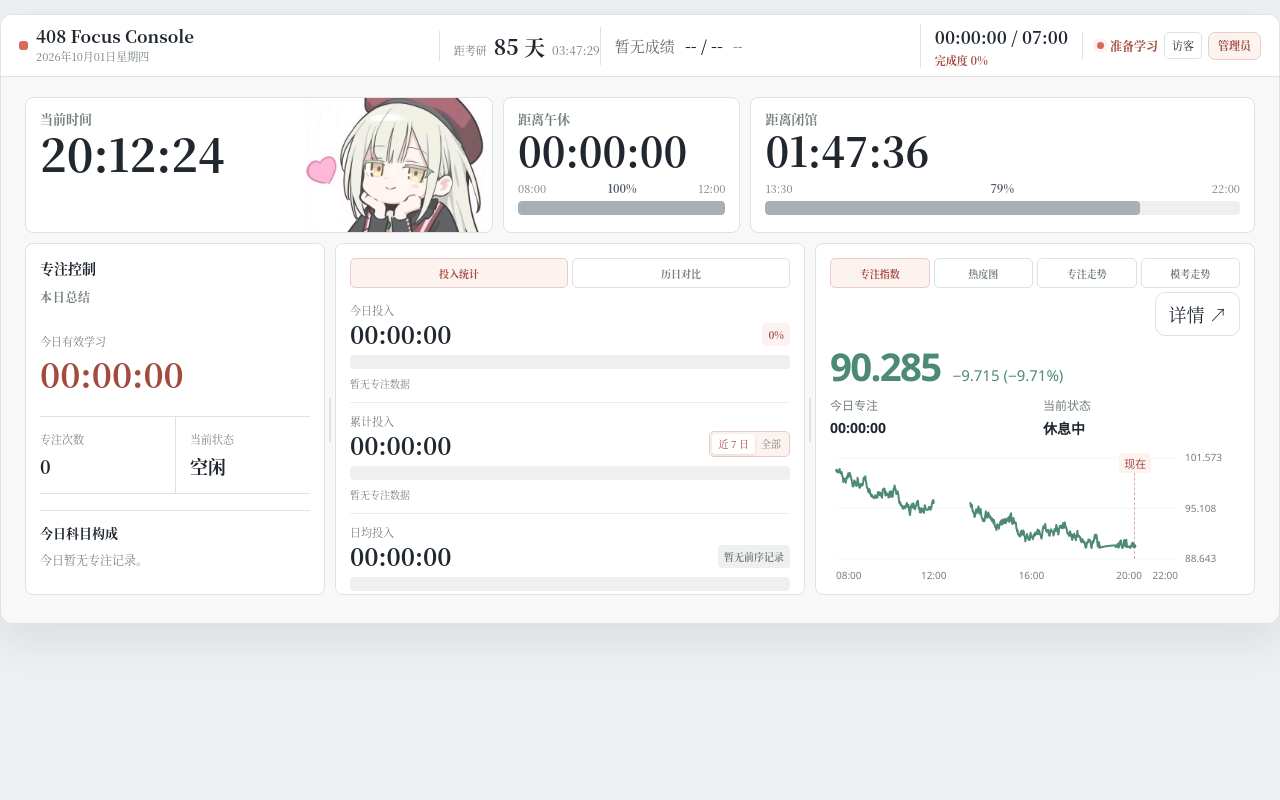
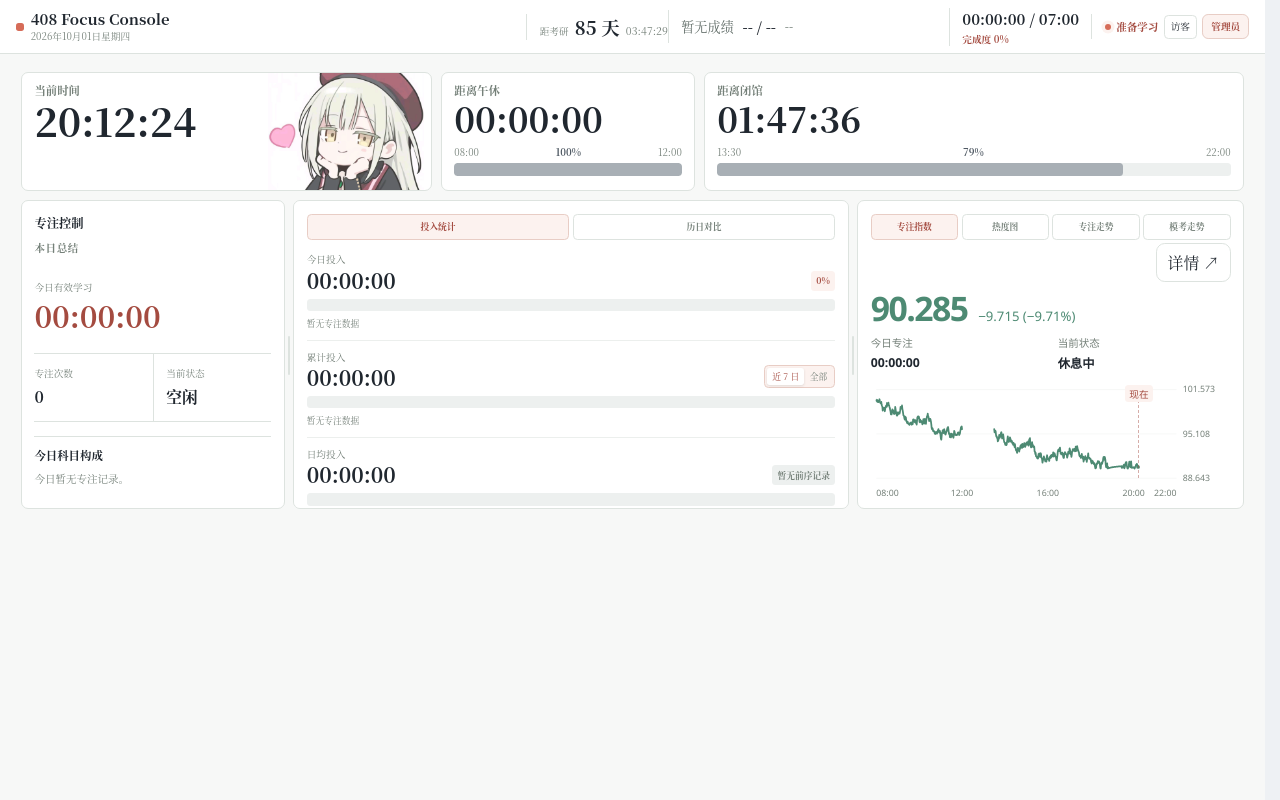
Before and after one commit to GYPp1us/408-Dashboard, a Flask app: page /guest in a window 1280 px wide. Run offline with Flask 3, Linux system fonts and the light colour scheme; data comes from the database, SQL or seed files in the repository; data that the repository does not hold is empty.

Commit message:
fix: scale wide dashboard to usable viewport

```diff
--- a/app/static/app.js
+++ b/app/static/app.js
@@ -11,6 +11,7 @@
     settled: ["#6f8f78", "#557763", "#8aa891", "#486653", "#789c81", "#abc0ad", "#5d8068", "#94ae99"],
   };
   const $ = (selector) => document.querySelector(selector);
+  const elementScale = (element) => window.MutsumiViewport?.elementScale(element) || 1;
   const getThemePalette = (active = Boolean(state.dashboard?.focus?.active)) => {
     if (active) return themePalettes.focus;
     if (state.dashboard?.daily_settlement) return themePalettes.settled;
@@ -608,7 +609,7 @@
     };
     grid.onpointermove = (event) => {
       if (!drag || event.pointerId !== drag.pointerId) return;
-      const delta = event.clientX - drag.startX;
+      const delta = (event.clientX - drag.startX) / elementScale(grid);
       if (!drag.moved && Math.abs(delta) > 4) {
         drag.moved = true;
         grid.setPointerCapture(event.pointerId);
@@ -1242,7 +1243,8 @@
   function syncFocusStripSelection(strip, snap = false) {
     const options = [...strip.querySelectorAll("[data-focus-option]")];
     if (!options.length) return;
-    const center = strip.getBoundingClientRect().left + strip.clientWidth / 2;
+    const stripBounds = strip.getBoundingClientRect();
+    const center = stripBounds.left + stripBounds.width / 2;
     const closest = options.reduce((best, option) => {
       const bounds = option.getBoundingClientRect();
       const distance = Math.abs(bounds.left + bounds.width / 2 - center);
@@ -1267,7 +1269,7 @@
     });
     strip.addEventListener("pointermove", (event) => {
       if (!dragging || dragging.pointerId !== event.pointerId) return;
-      strip.scrollLeft = dragging.scrollLeft - (event.clientX - dragging.startX);
+      strip.scrollLeft = dragging.scrollLeft - (event.clientX - dragging.startX) / elementScale(strip);
     });
     const finish = (event) => {
       if (!dragging || dragging.pointerId !== event.pointerId) return;
@@ -1894,20 +1896,25 @@
     const context = canvas.getContext("2d");
     if (!context) return;
     const ratio = Math.min(2, window.devicePixelRatio || 1);
+    let width;
+    let height;
     const resize = () => {
-      canvas.width = Math.floor(window.innerWidth * ratio);
-      canvas.height = Math.floor(window.innerHeight * ratio);
-      canvas.style.width = `${window.innerWidth}px`;
-      canvas.style.height = `${window.innerHeight}px`;
-      context.setTransform(ratio, 0, 0, ratio, 0, 0);
+      width = window.MutsumiViewport?.logicalWidth || window.innerWidth;
+      height = window.MutsumiViewport?.logicalHeight || window.innerHeight;
+      canvas.style.width = `${width}px`;
+      canvas.style.height = `${height}px`;
+      const renderRatio = ratio * elementScale(canvas);
+      canvas.width = Math.floor(width * renderRatio);
+      canvas.height = Math.floor(height * renderRatio);
+      context.setTransform(renderRatio, 0, 0, renderRatio, 0, 0);
     };
     resize();
     const colors = ["#6f8f78", "#b88b63", "#9a86c3", "#d7a45c"];
     const particles = [];
     const bursts = [
-      { x: window.innerWidth * .28, y: window.innerHeight * .28, color: colors[0], at: 120 },
-      { x: window.innerWidth * .58, y: window.innerHeight * .2, color: colors[1], at: 280 },
-      { x: window.innerWidth * .78, y: window.innerHeight * .38, color: colors[2], at: 430 },
+      { x: width * .28, y: height * .28, color: colors[0], at: 120 },
+      { x: width * .58, y: height * .2, color: colors[1], at: 280 },
+      { x: width * .78, y: height * .38, color: colors[2], at: 430 },
     ];
     let startedAt = performance.now();
     let frame;
@@ -1920,7 +1927,7 @@
     };
     const draw = (now) => {
       const elapsed = now - startedAt;
-      context.clearRect(0, 0, window.innerWidth, window.innerHeight);
+      context.clearRect(0, 0, width, height);
       bursts.filter((burst) => !burst.launched && elapsed >= burst.at).forEach((burst) => { burst.launched = true; launch(burst); });
       particles.forEach((particle) => {
         particle.x += particle.vx;
@@ -1935,7 +1942,7 @@
       });
       context.globalAlpha = 1;
       if (elapsed < 1800) frame = requestAnimationFrame(draw);
-      else { context.clearRect(0, 0, window.innerWidth, window.innerHeight); window.removeEventListener("resize", resize); }
+      else { context.clearRect(0, 0, width, height); window.removeEventListener("resize", resize); }
     };
     frame = requestAnimationFrame(draw);
     window.setTimeout(() => { if (frame) cancelAnimationFrame(frame); }, 2200);
@@ -2147,7 +2154,8 @@
   function syncScoreStripSelection(strip, snapToSelection = false) {
     const options = [...strip.querySelectorAll("[data-score-option]")];
     if (!options.length) return;
-    const center = strip.getBoundingClientRect().left + strip.clientWidth / 2;
+    const stripBounds = strip.getBoundingClientRect();
+    const center = stripBounds.left + stripBounds.width / 2;
     const closest = options.reduce((best, option) => {
       const bounds = option.getBoundingClientRect();
       const distance = Math.abs(bounds.left + bounds.width / 2 - center);
@@ -2174,7 +2182,7 @@
     });
     strip.addEventListener("pointermove", (event) => {
       if (!dragging || dragging.pointerId !== event.pointerId) return;
-      strip.scrollLeft = dragging.scrollLeft - (event.clientX - dragging.startX);
+      strip.scrollLeft = dragging.scrollLeft - (event.clientX - dragging.startX) / elementScale(strip);
     });
     const finishDrag = (event) => {
       if (!dragging || dragging.pointerId !== event.pointerId) return;
--- a/app/static/dashboard-index.css
+++ b/app/static/dashboard-index.css
@@ -43,4 +43,4 @@
 .index-params { display:grid; grid-template-columns:1fr; gap:12px; margin:0; }
 .index-params dt { font-weight:600; }.index-params dd { margin:5px 0 0; color:var(--muted, #738078); font-size:13px; line-height:1.6; }
 .index-detail-link { align-self:flex-start; padding:10px 14px; border:1px solid var(--line, #d9e1db); border-radius:10px; color:var(--ink, #28342f); }
-@media (max-width:600px) { .index-detail-grid { grid-template-columns:repeat(2, minmax(0, 1fr)); } .index-detail-quote strong { font-size:38px; } }
+@media (max-width:600px) { html:not([data-viewport-mode="wide"]) .index-detail-grid { grid-template-columns:repeat(2, minmax(0, 1fr)); } html:not([data-viewport-mode="wide"]) .index-detail-quote strong { font-size:38px; } }
--- a/app/static/dashboard-ui.js
+++ b/app/static/dashboard-ui.js
@@ -22,7 +22,7 @@
   let layoutFrame = null;
   let appearanceSignature = null;
   const storageKey = () => `mutsumiDashboardLayout:v1:${preferences.viewer_id}:${root.classList.contains("native-app") ? "native" : "browser"}`;
-  const singleColumn = () => (root.classList.contains("native-app") ? portrait.matches : compactBrowser.matches)
+  const singleColumn = () => (!window.MutsumiViewport?.wide && (root.classList.contains("native-app") ? portrait.matches : compactBrowser.matches))
     || (grid && grid.clientWidth < columnMinima.reduce((sum, value) => sum + value, 0) + dividerWidth * 2);
   const effectiveTheme = () => preferences.theme_mode === "system" ? systemTheme.matches ? "dark" : "light" : preferences.theme_mode;
   const announceAppearance = () => document.dispatchEvent(new CustomEvent("dashboard:appearance", { detail: { mode: preferences.theme_mode, palette: preferences.theme_palette, effectiveTheme: effectiveTheme() } }));
@@ -90,7 +90,7 @@
     // Wrap the current-time card before squeezing a countdown below its text.
     const minimumPair = Math.max(208 * total / morning, 208 * total / library);
     const width = timeGrid.clientWidth;
-    const compact = root.classList.contains("native-app") ? portrait.matches : compactBrowser.matches;
+    const compact = !window.MutsumiViewport?.wide && (root.classList.contains("native-app") ? portrait.matches : compactBrowser.matches);
     const layout = compact ? "stacked" : width >= minimumPair + 240 ? "columns" : width >= minimumPair + 10 ? "windows" : "stacked";
     timeGrid.dataset.layout = layout;
     if (layout === "columns") timeGrid.style.setProperty("--current-time-width", `${Math.min(468, width - minimumPair - 20)}px`);
@@ -172,7 +172,7 @@
         document.body.classList.add("is-resizing-dashboard");
       });
       divider.addEventListener("pointermove", (event) => {
-        if (drag?.pointerId === event.pointerId) resizePair(drag.index, event.clientX - drag.startX, drag.widths);
+        if (drag?.pointerId === event.pointerId) resizePair(drag.index, (event.clientX - drag.startX) / (window.MutsumiViewport?.elementScale(grid) || 1), drag.widths);
       });
       divider.addEventListener("pointerup", (event) => {
         if (drag?.pointerId !== event.pointerId) return;
@@ -195,6 +195,7 @@
     portrait.addEventListener?.("change", () => { cancelDrag(); reflow(); });
     compactBrowser.addEventListener?.("change", () => { cancelDrag(); reflow(); });
     window.addEventListener("resize", reflow);
+    window.addEventListener("dashboard:viewport", () => { cancelDrag(); reflow(); });
     window.addEventListener("pageshow", () => { cancelDrag(); reflow(); });
     document.addEventListener("visibilitychange", () => { if (!document.hidden) reflow(); });
     document.fonts?.ready.then(reflow);
@@ -246,8 +247,11 @@
         try { popup.showPopover(); usingPopover = true; } catch (_error) { /* Fixed-position fallback. */ }
       }
       const target = anchor.getBoundingClientRect(), box = popup.getBoundingClientRect();
-      popup.style.left = `${Math.max(12, Math.min(innerWidth - box.width - 12, target.left))}px`;
-      popup.style.top = `${target.bottom + box.height + 12 <= innerHeight ? target.bottom + 8 : Math.max(12, target.top - box.height - 8)}px`;
+      const zoom = window.MutsumiViewport?.elementScale(popup) || 1;
+      const width = window.MutsumiViewport?.logicalWidth || innerWidth;
+      const height = window.MutsumiViewport?.logicalHeight || innerHeight;
+      popup.style.left = `${Math.max(12, Math.min(width - box.width / zoom - 12, target.left / zoom))}px`;
+      popup.style.top = `${(target.bottom + box.height) / zoom + 12 <= height ? target.bottom / zoom + 8 : Math.max(12, (target.top - box.height) / zoom - 8)}px`;
     }
     function show(target) {
       if (anchor === target) return;
--- a/app/static/focus_kline.css
+++ b/app/static/focus_kline.css
@@ -79,5 +79,5 @@ body.page-focus-kline .app-main { padding-top:18px; }
 .kline-data-feedback:empty { display:none; }
 .kline-attribution { margin:9px 2px 0; color:#95a09a; font-size:9px; }.kline-attribution a { color:#65776d; text-decoration:underline; text-underline-offset:2px; }
 @media (max-width:1080px) {
-  .kline-quote-card { grid-template-columns:1fr; }.kline-quote-main { border-right:0; border-bottom:1px solid var(--line); }.kline-chart-grid,.kline-bottom-grid { grid-template-columns:1fr; }.kline-params-form { grid-template-columns:repeat(3,minmax(0,1fr)); }.kline-save-button { grid-column:span 3; }
+  html:not([data-viewport-mode="wide"]) .kline-quote-card { grid-template-columns:1fr; }html:not([data-viewport-mode="wide"]) .kline-quote-main { border-right:0; border-bottom:1px solid var(--line); }html:not([data-viewport-mode="wide"]) .kline-chart-grid,html:not([data-viewport-mode="wide"]) .kline-bottom-grid { grid-template-columns:1fr; }html:not([data-viewport-mode="wide"]) .kline-params-form { grid-template-columns:repeat(3,minmax(0,1fr)); }html:not([data-viewport-mode="wide"]) .kline-save-button { grid-column:span 3; }
 }
--- /dev/null
+++ b/app/static/viewport-scale.css
@@ -0,0 +1,46 @@
+/* One design canvas and one width-derived zoom, shared by WebView and browsers. */
+html[data-viewport-mode="wide"] { scrollbar-gutter: stable; }
+html[data-viewport-mode="wide"] body {
+  zoom: var(--ui-scale, 1);
+  width: 1440px;
+  min-width: 0;
+  font-size: 18px;
+}
+html[data-viewport-mode="wide"] .app-shell {
+  width: 1440px;
+  min-width: 0;
+  min-height: var(--ui-viewport-height, 100vh);
+  margin: 0;
+  border: 0;
+  border-radius: 0;
+}
+html[data-viewport-mode="wide"] .status-bar {
+  grid-template-columns: minmax(220px, 1fr) max-content minmax(250px, 320px) max-content max-content;
+  min-height: 62px;
+  padding: 0 18px;
+}
+html[data-viewport-mode="wide"] .app-main { padding: 20px 24px 28px; }
+html[data-viewport-mode="wide"] .panel { padding: 14px; }
+
+.detail-drawer {
+  width: calc(var(--ui-viewport-width, 100vw) / 2);
+  max-width: calc(var(--ui-viewport-width, 100vw) / 2);
+  height: var(--ui-viewport-height, 100dvh);
+  max-height: var(--ui-viewport-height, 100dvh);
+}
+.quick-score-drawer {
+  height: var(--ui-viewport-height, 100dvh);
+  width: min(520px, var(--ui-viewport-width, 100vw));
+}
+html.native-app .quick-score-drawer { width: min(440px, var(--ui-viewport-width, 100vw)); }
+.confirm-dialog { width: min(420px, calc(var(--ui-viewport-width, 100vw) - 40px)); }
+.focus-state-overlay, .settlement-fireworks {
+  width: var(--ui-viewport-width, 100vw);
+  height: var(--ui-viewport-height, 100dvh);
+}
+.focus-state-overlay-card { width: min(520px, calc(var(--ui-viewport-width, 100vw) * .92)); }
+html[data-viewport-mode="wide"] .detail-drawer-head { padding: 26px 28px 20px; gap: 16px; }
+html[data-viewport-mode="wide"] .detail-drawer-head h2 { font-size: 28.8px; }
+html[data-viewport-mode="wide"] .detail-drawer-content { padding: 24px 28px 40px; }
+html[data-viewport-mode="wide"] .detail-metric { padding: 16px; }
+html[data-viewport-mode="wide"] .detail-record { flex-wrap: nowrap; gap: 12px; }
--- /dev/null
+++ b/app/static/viewport-scale.js
@@ -0,0 +1,55 @@
+(() => {
+  "use strict";
+  const root = document.documentElement;
+  const designWidth = 1440;
+  let scale = 1, viewportWidth = 1440, viewportHeight = 720, wide = false;
+  let frame = null;
+
+  function update() {
+    frame = null;
+    // Select the mode before measuring: entering wide mode reserves a scrollbar
+    // gutter, which must already be reflected in this same update's ratio.
+    const layoutWidth = root.clientWidth || window.innerWidth || designWidth;
+    viewportHeight = window.innerHeight || root.clientHeight || 720;
+    const coarse = window.matchMedia("(pointer: coarse)").matches;
+    const screenOrientation = window.screen?.orientation?.type;
+    const landscape = coarse && screenOrientation
+      ? screenOrientation.startsWith("landscape")
+      : layoutWidth > viewportHeight;
+    wide = layoutWidth >= 1170 || landscape;
+    root.dataset.viewportMode = wide ? "wide" : "portrait";
+    // Measure outside the zoomed body; never feed its scaled width back in.
+    // Root clientWidth can include Chrome's gutter, whereas its border box does not.
+    viewportWidth = root.getBoundingClientRect().width || layoutWidth;
+    scale = wide && CSS.supports("zoom", "1") ? viewportWidth / designWidth : 1;
+    root.style.setProperty("--ui-scale", String(scale));
+    root.style.setProperty("--ui-viewport-width", `${viewportWidth / scale}px`);
+    root.style.setProperty("--ui-viewport-height", `${viewportHeight / scale}px`);
+    window.dispatchEvent(new CustomEvent("dashboard:viewport"));
+  }
+
+  function schedule() {
+    if (frame === null) frame = requestAnimationFrame(update);
+  }
+
+  window.MutsumiViewport = {
+    get scale() { return scale; },
+    get wide() { return wide; },
+    get viewportWidth() { return viewportWidth; },
+    get viewportHeight() { return viewportHeight; },
+    get logicalWidth() { return viewportWidth / scale; },
+    get logicalHeight() { return viewportHeight / scale; },
+    elementScale(element) {
+      const width = element?.offsetWidth || element?.clientWidth;
+      return width ? element.getBoundingClientRect().width / width || scale : scale;
+    },
+    update: schedule,
+  };
+  update();
+  document.addEventListener("DOMContentLoaded", update);
+  window.addEventListener("resize", schedule);
+  window.addEventListener("pageshow", update);
+  window.screen?.orientation?.addEventListener("change", schedule);
+  window.visualViewport?.addEventListener("resize", schedule);
+  document.addEventListener("visibilitychange", () => { if (!document.hidden) update(); });
+})();
--- a/app/templates/base.html
+++ b/app/templates/base.html
@@ -3,12 +3,14 @@
 <head>
   <meta charset="utf-8">
   <meta name="viewport" content="width=device-width, initial-scale=1{% if 'MutsumiFocus/' in request.headers.get('User-Agent', '') %}, minimum-scale=1, maximum-scale=1, user-scalable=no{% endif %}">
+  <script src="{{ static_asset('viewport-scale.js') }}"></script>
   <title>{% block title %}408 Focus Console{% endblock %}</title>
   <link rel="stylesheet" href="{{ static_asset('app.css') }}">
   {% if page_name in ['focus-kline', 'focus_kline'] %}<link rel="stylesheet" href="{{ static_asset('focus_kline.css') }}">{% endif %}
   <link rel="stylesheet" href="{{ static_asset('dashboard-ui.css') }}">
   {% if page_name == 'home' %}<link rel="stylesheet" href="{{ static_asset('dashboard-details.css') }}"><link rel="stylesheet" href="{{ static_asset('dashboard-index.css') }}">{% endif %}
   {% if page_name in ['home', 'focus-kline', 'focus_kline'] %}<link rel="stylesheet" href="{{ static_asset('index-challenge.css') }}">{% endif %}
+  <link rel="stylesheet" href="{{ static_asset('viewport-scale.css') }}">
 </head>
 <body class="page-{{ page_name|default('home') }}" data-page="{{ page_name|default('home') }}" data-role="{{ 'guest' if is_guest else 'admin' }}" data-settings-tab="{{ settings_tab|default('system') }}" data-viewer-id="{{ ui_preferences.viewer_id if ui_preferences.viewer_id is not none else 'public' }}" data-quick-focus-count="{{ ui_preferences.quick_focus_count }}">
   <div class="app-shell">
```
Also changed, not shown: app/static/app.css (+26 -26 lines), app/static/dashboard-ui.css (+49 -49 lines).
